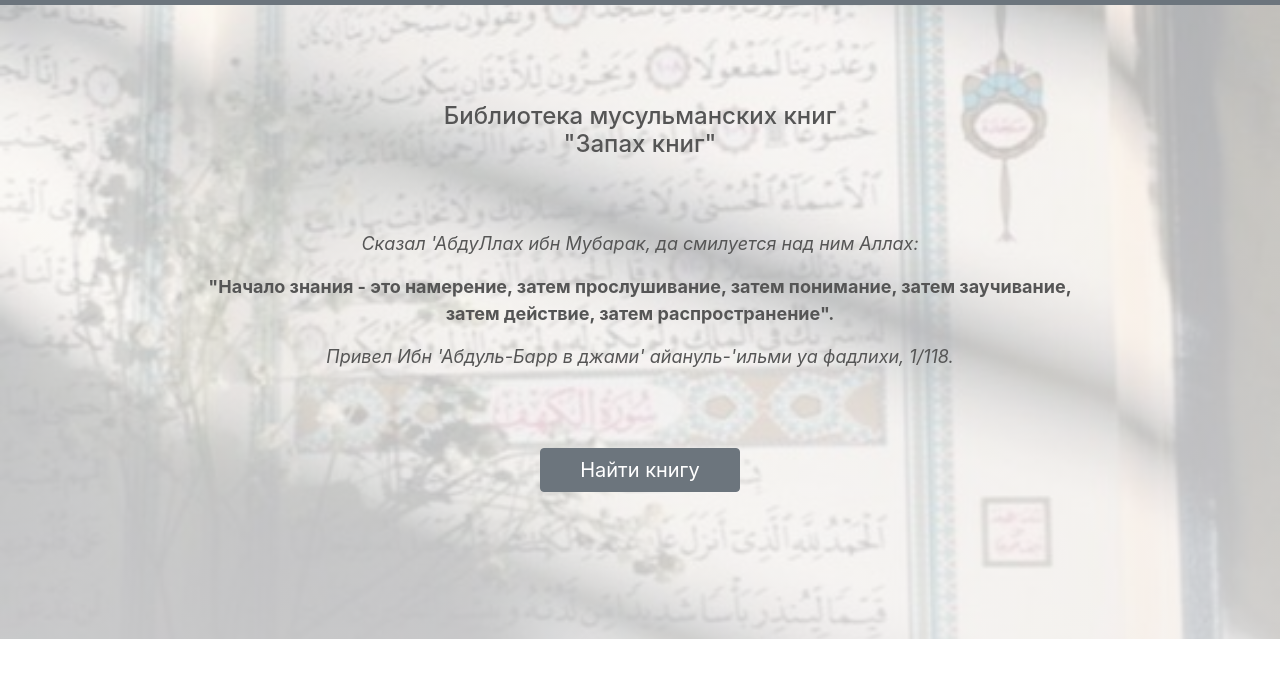
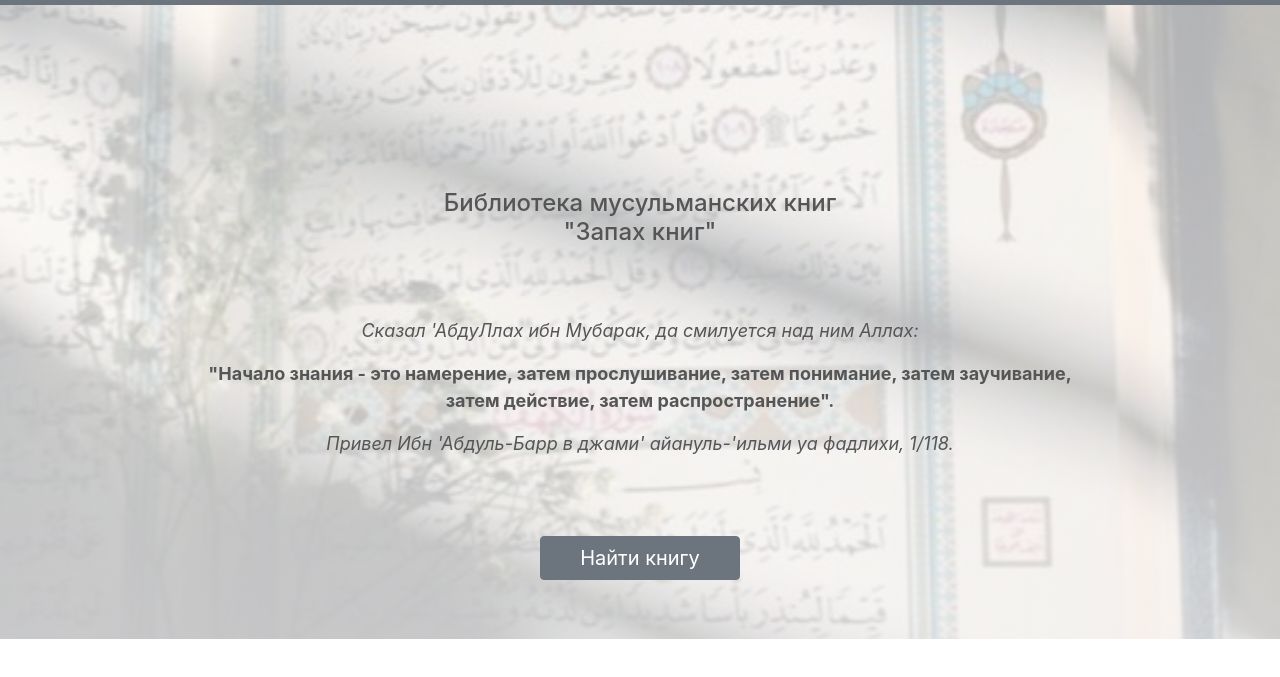
Before and after one commit to aamangeldina/library, a plain HTML site: page index.html in a window 1280 px wide. Shown: the part 61-738 px from the top of the page. Drawn offline with nearby package versions, Linux system fonts and the light colour scheme.

Commit message:
Update style3.css

```diff
--- a/style3.css
+++ b/style3.css
@@ -113,6 +113,12 @@ font-size: 16px;
       .container-fluid .btn a{
         font-size: 16px;
       }
+    .container-fluid .btn a{
+        font-size: 16px;
+      }
+    .head-title h1{
+      padding-top: 20%;
+    }
   }
 
   @media (min-width:800px) {
@@ -132,6 +138,9 @@ font-size: 16px;
       .container-fluid .btn a{
         font-size: 18px;
       }
+      .head-title h1{
+      padding-top: 20%;
+    }
   }
 
   @media (min-width:1000px) {
@@ -152,4 +161,7 @@ font-size: 16px;
       .container-fluid .btn a{
         font-size: 20px;
       }
+      .head-title h1{
+      padding-top: 20%;
+    }
   }
```
